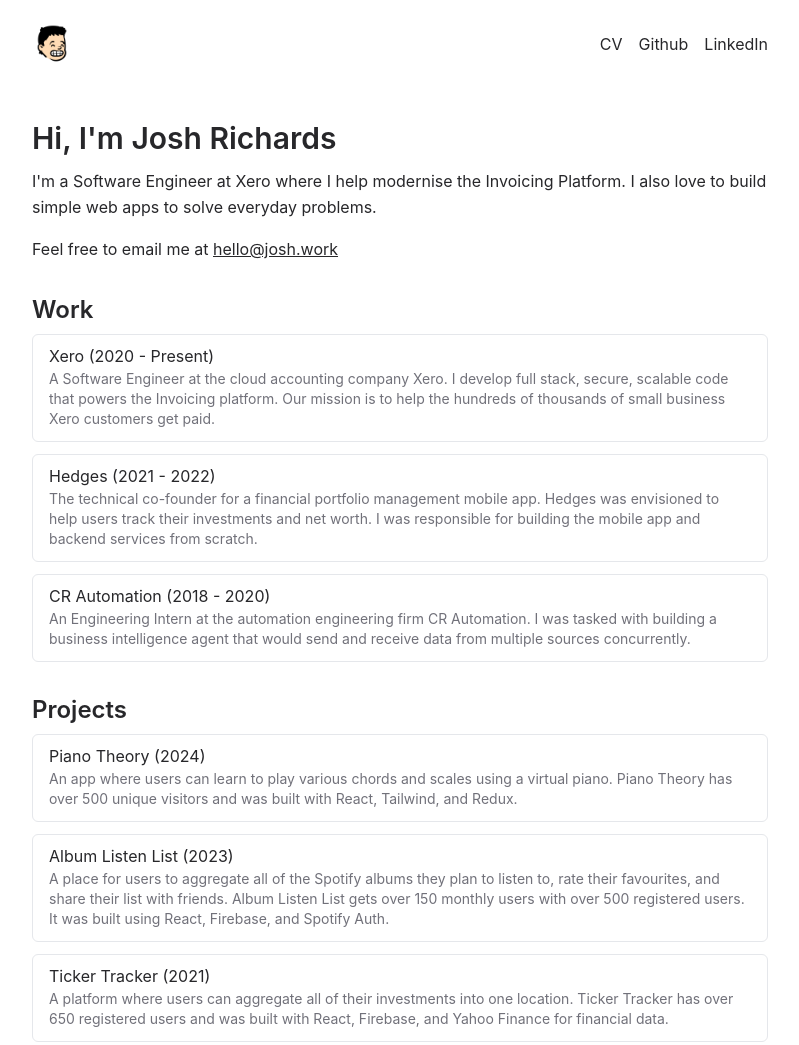
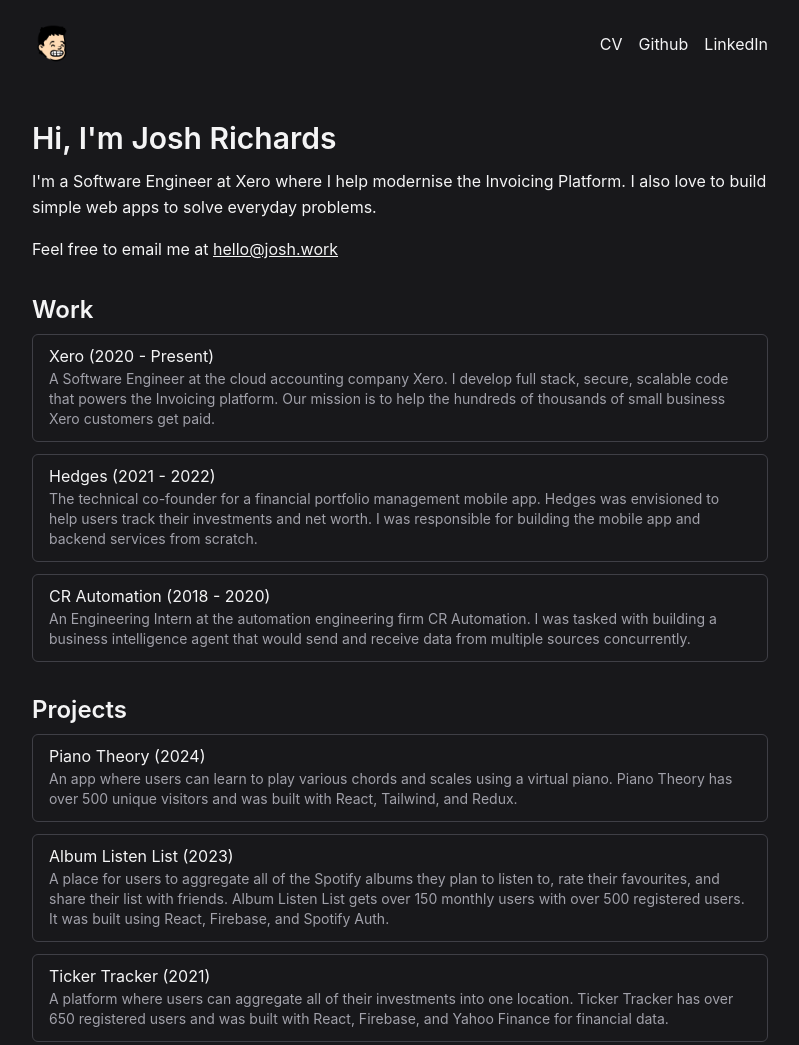
Before and after one commit to joshuarichards001/josh-work-v2, an Astro site: page / in a window 1280 px wide. Shown: the top 1045 px of the page, without its empty margins (240-1039 px from the left). Built offline with nearby package versions, Linux system fonts and the light colour scheme; Astro itself is replaced by a stand-in of ours.

Commit message:
Dark mode

```diff
--- a/src/components/Layout.astro
+++ b/src/components/Layout.astro
@@ -32,7 +32,7 @@ interface Props {
     <meta name="twitter:title" content={Astro.props.title} />
     <meta name="twitter:description" content={Astro.props.description} />
   </head>
-  <body class="mx-auto max-w-3xl px-4 text-zinc-800">
+  <body class="mx-auto max-w-3xl px-4 text-zinc-100 bg-zinc-900">
     <header class="flex place-content-between place-items-center pb-2 pt-6">
       <a href="/">
         <img
@@ -45,17 +45,17 @@ interface Props {
         <a
           href="/cv.pdf"
           target="_blank"
-          class="hover:text-blue-500 hover:underline">CV</a
+          class="hover:text-blue-400 hover:underline">CV</a
         >
         <a
           href="https://github.com/joshuarichards001"
           target="_blank"
-          class="hover:text-blue-500 hover:underline">Github</a
+          class="hover:text-blue-400 hover:underline">Github</a
         >
         <a
           href="https://www.linkedin.com/in/joshua-stewart-richards/"
           target="_blank"
-          class="hover:text-blue-500 hover:underline">LinkedIn</a
+          class="hover:text-blue-400 hover:underline">LinkedIn</a
         >
       </div>
     </header>
--- a/src/pages/blog/[...slug].astro
+++ b/src/pages/blog/[...slug].astro
@@ -43,16 +43,16 @@ const { Content } = await post.render();
     @apply mt-4 list-disc list-inside;
   }
   :global(#md a) {
-    @apply text-blue-500 underline hover:text-black;
+    @apply text-blue-400 underline hover:text-zinc-100;
   }
   :global(#md > p) {
     @apply mt-4;
   }
   :global(#md .astro-code) {
-    @apply !bg-zinc-100 mt-4 overflow-scroll rounded-lg px-4 py-3 !leading-tight;
+    @apply !bg-zinc-800 mt-4 overflow-scroll rounded-lg px-4 py-3 !leading-tight;
     scrollbar-width: none;
   }
   :global(#md .astro-code span) {
-    @apply !text-sm !text-zinc-600;
+    @apply !text-sm !text-zinc-300;
   }
 </style>
--- a/src/pages/index.astro
+++ b/src/pages/index.astro
@@ -19,7 +19,7 @@ const posts = (await getCollection("blog")).sort((a, b) =>
   </p>
   <p>
     Feel free to email me at <a
-      class="underline hover:text-blue-500"
+      class="underline hover:text-blue-400"
       href="mailto:hello@josh.work">hello@josh.work</a
     >
   </p>
@@ -28,11 +28,11 @@ const posts = (await getCollection("blog")).sort((a, b) =>
     {
       works.map((work) => (
         <a href={work.link} target="_blank" class="mb-3 group block">
-          <article class="group-hover:border-blue-300 rounded-md border px-4 pb-3 pt-2">
-            <h3 class="group-hover:text-blue-500 group-hover:underline">
+          <article class="group-hover:border-blue-300 rounded-md border border-zinc-700 px-4 pb-3 pt-2">
+            <h3 class="group-hover:text-blue-400 group-hover:underline">
               {work.name} ({work.time})
             </h3>
-            <p class="text-sm text-zinc-500">{work.description}</p>
+            <p class="text-sm text-zinc-400">{work.description}</p>
           </article>
         </a>
       ))
@@ -43,11 +43,11 @@ const posts = (await getCollection("blog")).sort((a, b) =>
     {
       projects.map((project) => (
         <a href={project.link} target="_blank" class="mb-3 group block">
-          <article class="group-hover:border-blue-300 rounded-md border px-4 pb-3 pt-2">
-            <h3 class="group-hover:text-blue-500 group-hover:underline">
+          <article class="group-hover:border-blue-300 rounded-md border border-zinc-700 px-4 pb-3 pt-2">
+            <h3 class="group-hover:text-blue-400 group-hover:underline">
               {project.name} ({project.date})
             </h3>
-            <p class="text-sm text-zinc-500">{project.description}</p>
+            <p class="text-sm text-zinc-400">{project.description}</p>
           </article>
         </a>
       ))
@@ -60,7 +60,7 @@ const posts = (await getCollection("blog")).sort((a, b) =>
         return (
           <a href={`/blog/${post.slug}`}>
             <article class="group mb-4">
-              <h3 class="group-hover:text-blue-500 group-hover:underline">
+              <h3 class="group-hover:text-blue-400 group-hover:underline">
                 {post.data.title}
               </h3>
               <p class="text-sm text-zinc-400">{post.data.description}</p>
```
